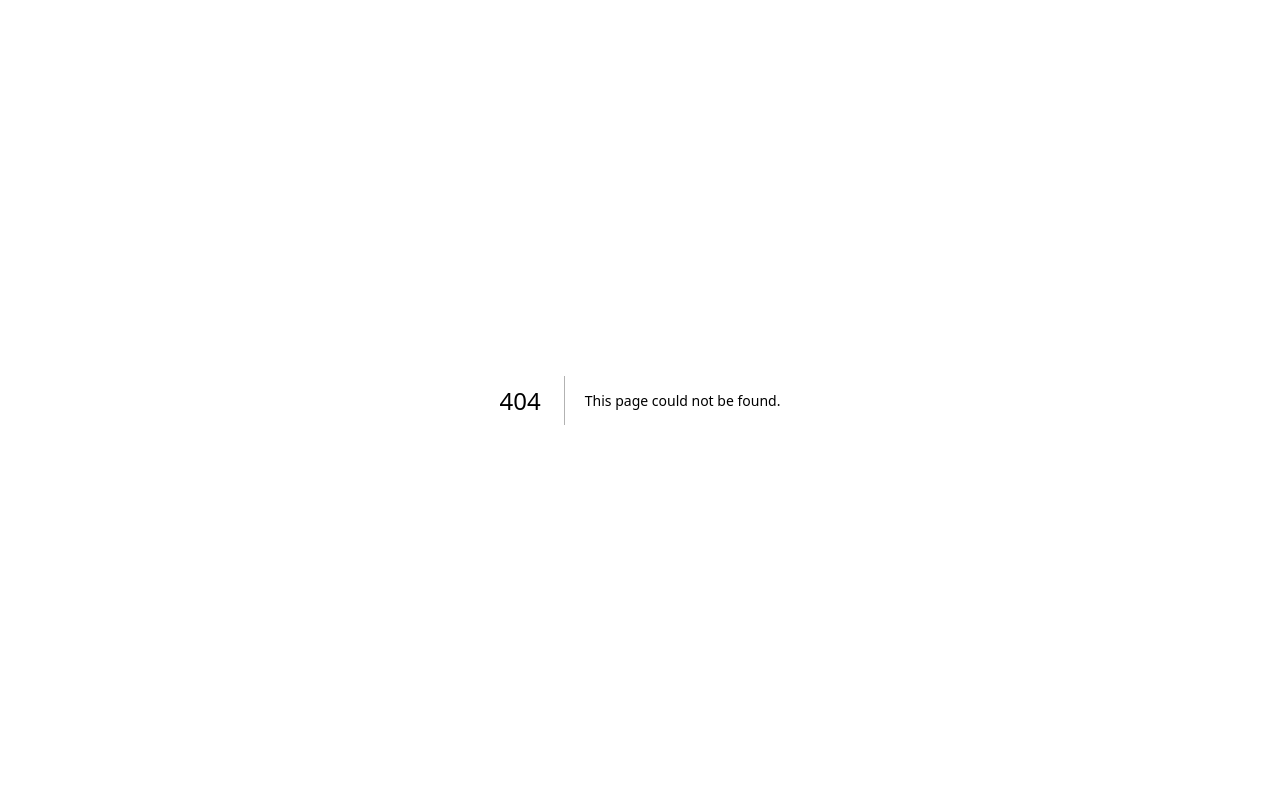
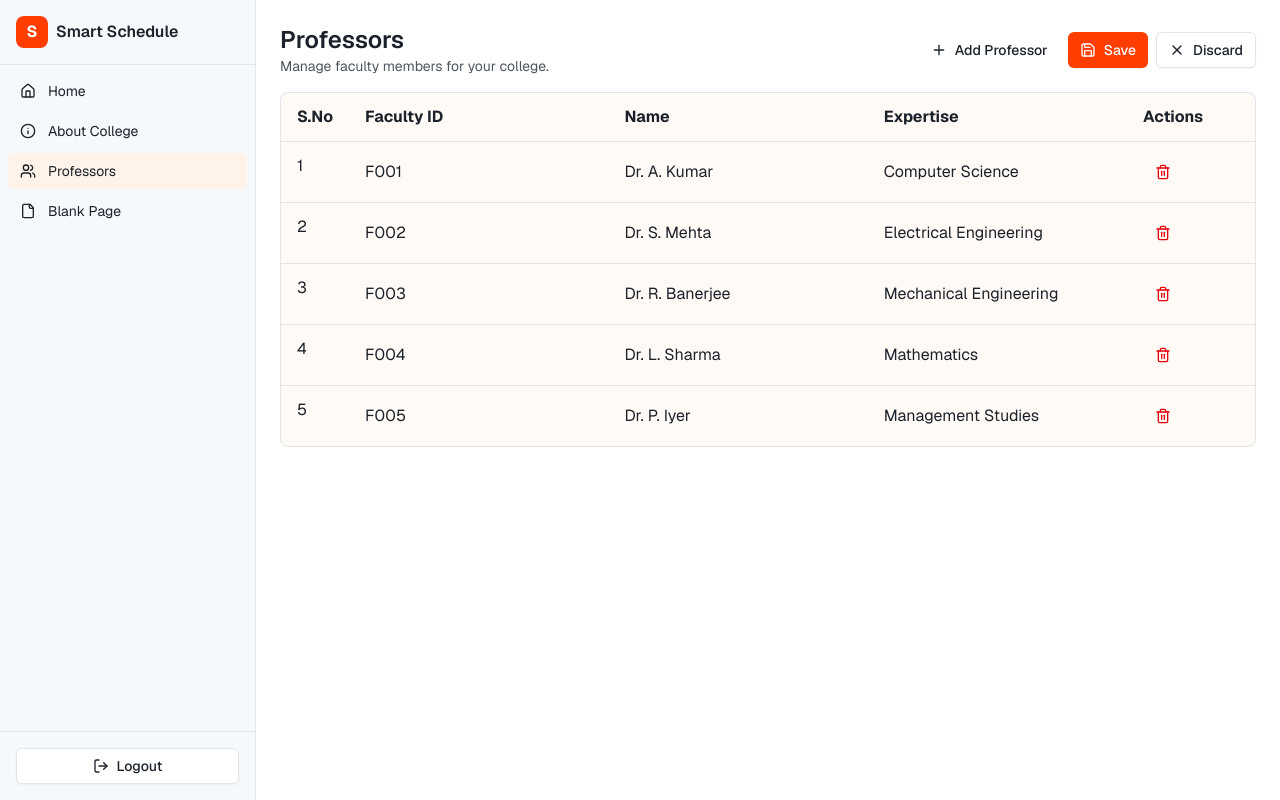
Before and after one commit to Aditya81018/smart-schedule, a Next.js app: page /home/professors in a window 1280 px wide. Before the commit this address had no page. Built offline with nearby package versions, Linux system fonts and the light colour scheme; sample sign-in values are in the browser's storage.

Commit message:
Add Professors link to sidebar and icon import
cgen-86633c82024044c8a40bb9b4c865c7da

```diff
--- /dev/null
+++ b/app/home/professors/page.tsx
@@ -0,0 +1,154 @@
+"use client"
+
+import React, { useEffect, useState } from "react"
+import { Button } from "@/components/ui/button"
+import { Plus, Trash2, Save, X } from "lucide-react"
+
+type Professor = {
+  id: string
+  facultyId: string
+  name: string
+  expertise: string
+}
+
+const DEFAULT_PROFESSORS: Professor[] = [
+  { id: "p1", facultyId: "F001", name: "Dr. A. Kumar", expertise: "Computer Science" },
+  { id: "p2", facultyId: "F002", name: "Dr. S. Mehta", expertise: "Electrical Engineering" },
+  { id: "p3", facultyId: "F003", name: "Dr. R. Banerjee", expertise: "Mechanical Engineering" },
+  { id: "p4", facultyId: "F004", name: "Dr. L. Sharma", expertise: "Mathematics" },
+  { id: "p5", facultyId: "F005", name: "Dr. P. Iyer", expertise: "Management Studies" },
+]
+
+const STORAGE_KEY = "professorsList"
+
+export default function ProfessorsPage() {
+  const [saved, setSaved] = useState<Professor[] | null>(null)
+  const [rows, setRows] = useState<Professor[]>([])
+
+  useEffect(() => {
+    try {
+      const raw = typeof window !== "undefined" && localStorage.getItem(STORAGE_KEY)
+      if (raw) {
+        setSaved(JSON.parse(raw))
+        setRows(JSON.parse(raw))
+      } else {
+        setSaved(DEFAULT_PROFESSORS)
+        setRows(DEFAULT_PROFESSORS)
+      }
+    } catch (e) {
+      setSaved(DEFAULT_PROFESSORS)
+      setRows(DEFAULT_PROFESSORS)
+    }
+  }, [])
+
+  function updateRow(id: string, field: keyof Professor, value: string) {
+    setRows((prev) => prev.map((r) => (r.id === id ? { ...r, [field]: value } : r)))
+  }
+
+  function addRow() {
+    const newRow: Professor = {
+      id: `p_${Date.now()}_${Math.floor(Math.random() * 1000)}`,
+      facultyId: "",
+      name: "",
+      expertise: "",
+    }
+    setRows((prev) => [newRow, ...prev])
+  }
+
+  function deleteRow(id: string) {
+    setRows((prev) => prev.filter((r) => r.id !== id))
+  }
+
+  function saveChanges() {
+    try {
+      localStorage.setItem(STORAGE_KEY, JSON.stringify(rows))
+      setSaved(rows)
+    } catch {}
+  }
+
+  function discardChanges() {
+    if (saved) setRows(saved)
+    else setRows(DEFAULT_PROFESSORS)
+  }
+
+  return (
+    <div className="p-6">
+      <div className="flex items-center justify-between mb-4">
+        <div>
+          <h1 className="text-2xl font-semibold">Professors</h1>
+          <p className="text-sm text-muted-foreground">Manage faculty members for your college.</p>
+        </div>
+        <div className="flex items-center gap-2">
+          <Button variant="ghost" onClick={addRow} className="flex items-center gap-2">
+            <Plus className="h-4 w-4" /> Add Professor
+          </Button>
+          <Button onClick={saveChanges} className="flex items-center gap-2">
+            <Save className="h-4 w-4" /> Save
+          </Button>
+          <Button variant="outline" onClick={discardChanges} className="flex items-center gap-2">
+            <X className="h-4 w-4" /> Discard
+          </Button>
+        </div>
+      </div>
+
+      <div className="rounded-lg border border-border bg-card overflow-x-auto">
+        <table className="min-w-full table-fixed">
+          <thead className="text-left">
+            <tr>
+              <th className="px-4 py-3 w-16">S.No</th>
+              <th className="px-4 py-3">Faculty ID</th>
+              <th className="px-4 py-3">Name</th>
+              <th className="px-4 py-3">Expertise</th>
+              <th className="px-4 py-3 w-32">Actions</th>
+            </tr>
+          </thead>
+          <tbody>
+            {rows.map((r, idx) => (
+              <tr key={r.id} className="border-t border-border">
+                <td className="px-4 py-3 align-top">{idx + 1}</td>
+                <td className="px-4 py-3">
+                  <input
+                    value={r.facultyId}
+                    onChange={(e) => updateRow(r.id, "facultyId", e.target.value)}
+                    className="w-full bg-transparent outline-none"
+                    placeholder="FXXX"
+                  />
+                </td>
+                <td className="px-4 py-3">
+                  <input
+                    value={r.name}
+                    onChange={(e) => updateRow(r.id, "name", e.target.value)}
+                    className="w-full bg-transparent outline-none"
+                    placeholder="Full name"
+                  />
+                </td>
+                <td className="px-4 py-3">
+                  <input
+                    value={r.expertise}
+                    onChange={(e) => updateRow(r.id, "expertise", e.target.value)}
+                    className="w-full bg-transparent outline-none"
+                    placeholder="Discipline"
+                  />
+                </td>
+                <td className="px-4 py-3">
+                  <div className="flex items-center gap-2">
+                    <Button variant="ghost" onClick={() => deleteRow(r.id)} className="p-2">
+                      <Trash2 className="h-4 w-4 text-destructive" />
+                    </Button>
+                  </div>
+                </td>
+              </tr>
+            ))}
+            {rows.length === 0 && (
+              <tr>
+                <td colSpan={5} className="px-4 py-6 text-center text-muted-foreground">
+                  No professors. Use "Add Professor" to create one.
+                </td>
+              </tr>
+            )}
+          </tbody>
+        </table>
+      </div>
+    </div>
+  )
+}
--- a/components/app-sidebar.tsx
+++ b/components/app-sidebar.tsx
@@ -3,7 +3,7 @@
 import Link from "next/link"
 import { usePathname, useRouter } from "next/navigation"
 import { Button } from "@/components/ui/button"
-import { LogOut, Home, Info, File } from "lucide-react"
+import { LogOut, Home, Info, File, Users } from "lucide-react"
 import { cn } from "@/lib/utils"
 import { useCallback } from "react"
 
@@ -23,6 +23,7 @@ export function AppSidebar() {
   const navItems = [
     { href: "/home", label: "Home", icon: Home },
     { href: "/home/about", label: "About College", icon: Info },
+    { href: "/home/professors", label: "Professors", icon: Users },
     { href: "/home/blank", label: "Blank Page", icon: File },
   ]
 
```
